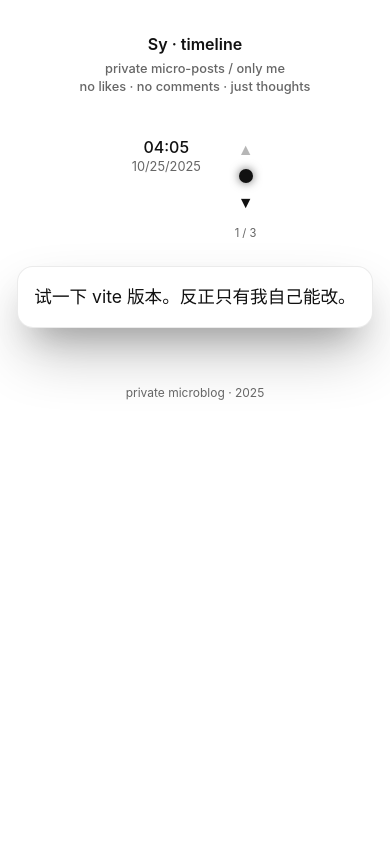
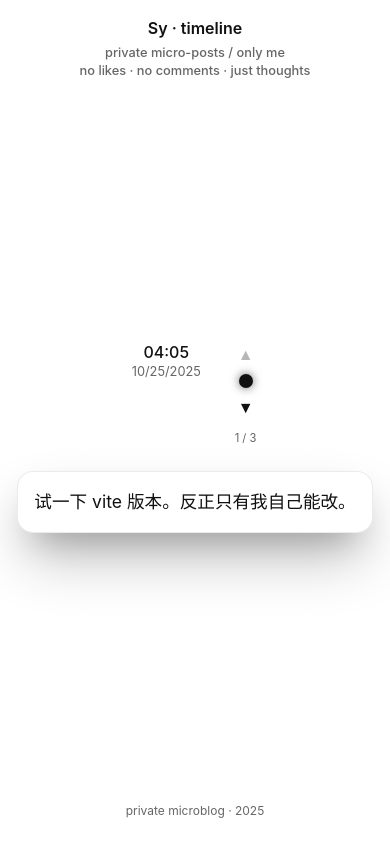
Before and after one commit to Lightly20110815/vitetwitter, a Vue app: page / in a window 390 px wide. Built offline with nearby package versions, Linux system fonts and the light colour scheme.

Commit message:
全屏显示

```diff
--- a/src/styles/global.css
+++ b/src/styles/global.css
@@ -1,32 +1,54 @@
+/* 全局基础重置 */
 * {
   box-sizing: border-box;
 }
 
+/* 整个页面背景和文字基础 */
 body {
   background: var(--bg);
   color: var(--fg);
   font-family: var(--font-stack);
   line-height: 1.5;
   margin: 0;
-  padding: 2rem 1rem 4rem;
+
+  /* 让背景和布局撑满视窗 */
+  height: 100vh;
+
+  /* 我们的 app 有一个 .page 容器。
+     这里让 .page 居中到屏幕中央，无论桌面还是移动。 */
   display: flex;
   justify-content: center;
+  align-items: center;
 }
 
+/* 页面主容器 */
 .page {
   width: 100%;
-  max-width: 600px;
-  display: grid;
-  grid-template-rows: auto 1fr auto;
-  row-gap: 1.5rem;
+  max-width: 900px; /* 稍微放大点呼吸空间，原来是 600px */
+
+  /* 改成纵向 flex 布局，分成：header / 内容区 / footer */
+  display: flex;
+  flex-direction: column;
+
+  /* 把页面整个拉到全高，这样 footer 能贴近底部 */
+  height: 100vh;
+
+  /* 两端分布：header在上，footer在下，中间的view-area占中段 */
+  justify-content: space-between;
+
+  /* 内边距，避免内容贴边 */
+  padding: 2rem 1rem 2rem;
 }
 
-/* Header */
+/* 顶部标题区域（你的 "Sy · timeline" 那块） */
 .site-header {
   text-align: center;
   color: var(--muted);
   font-size: 0.9rem;
   font-weight: 500;
+
+  /* 不要太靠顶部，给一点空间 */
+  margin-bottom: 1rem;
 }
 
 .site-header .name {
@@ -42,12 +64,23 @@ body {
   line-height: 1.4;
 }
 
-/* Timeline section */
-.timeline {
+/* 中间主展示区（FocusView / TimelineList） */
+.view-area {
+  /* 我们让它吃掉中间的剩余空间 */
+  flex: 1;
+
+  /* 然后把里面的内容（也就是 FocusView 的左右两列）居中 */
   display: flex;
-  flex-direction: column;
-  margin-top: 1rem;
+  justify-content: center;
+  align-items: center;
+
+  /* 让它别贴 header 太死 */
+  padding: 1rem 0;
 }
+
+/* FocusView 里面（左：时间+按钮，右：卡片）本身已经用 grid 和 min-width:7rem 做布局了
+   我们不在这里强行改它的方向，这样它会在大屏幕上并排，
+   在手机上用它自己的 @media 规则自动折叠成上下 */
 
 .timeline {
   display: flex;
@@ -55,32 +88,36 @@ body {
   margin-top: 1rem;
 }
 
-.timeline {
-  display: flex;
-  flex-direction: column;
-  margin-top: 1rem;
-}
-
-.timeline {
-  display: flex;
-  flex-direction: column;
-  margin-top: 1rem;
-}
-
-
-/* Footer */
-.site-footer {
-  text-align: center;
-  font-size: 0.75rem;
-  color: var(--muted);
-  user-select: none;
-  margin-top: 2rem;
-}
-
-/* Empty state */
+/* 没贴子时的占位文案 */
 .empty {
   color: var(--muted);
   text-align: center;
   margin-top: 4rem;
   font-size: 0.9rem;
 }
+
+/* 底部小尾巴 */
+.site-footer {
+  text-align: center;
+  font-size: 0.75rem;
+  color: var(--muted);
+  user-select: none;
+
+  /* 给脚注一点点上方间距，不然太贴边 */
+  margin-top: 2rem;
+}
+
+/* 响应式针对非常窄的屏幕（比如手机）稍微调 padding */
+@media (max-width: 480px) {
+  .page {
+    padding: 1rem 1rem 1.5rem;
+  }
+
+  .site-header {
+    margin-bottom: 0.5rem;
+  }
+
+  .view-area {
+    padding: 0.5rem 0;
+  }
+}
```
